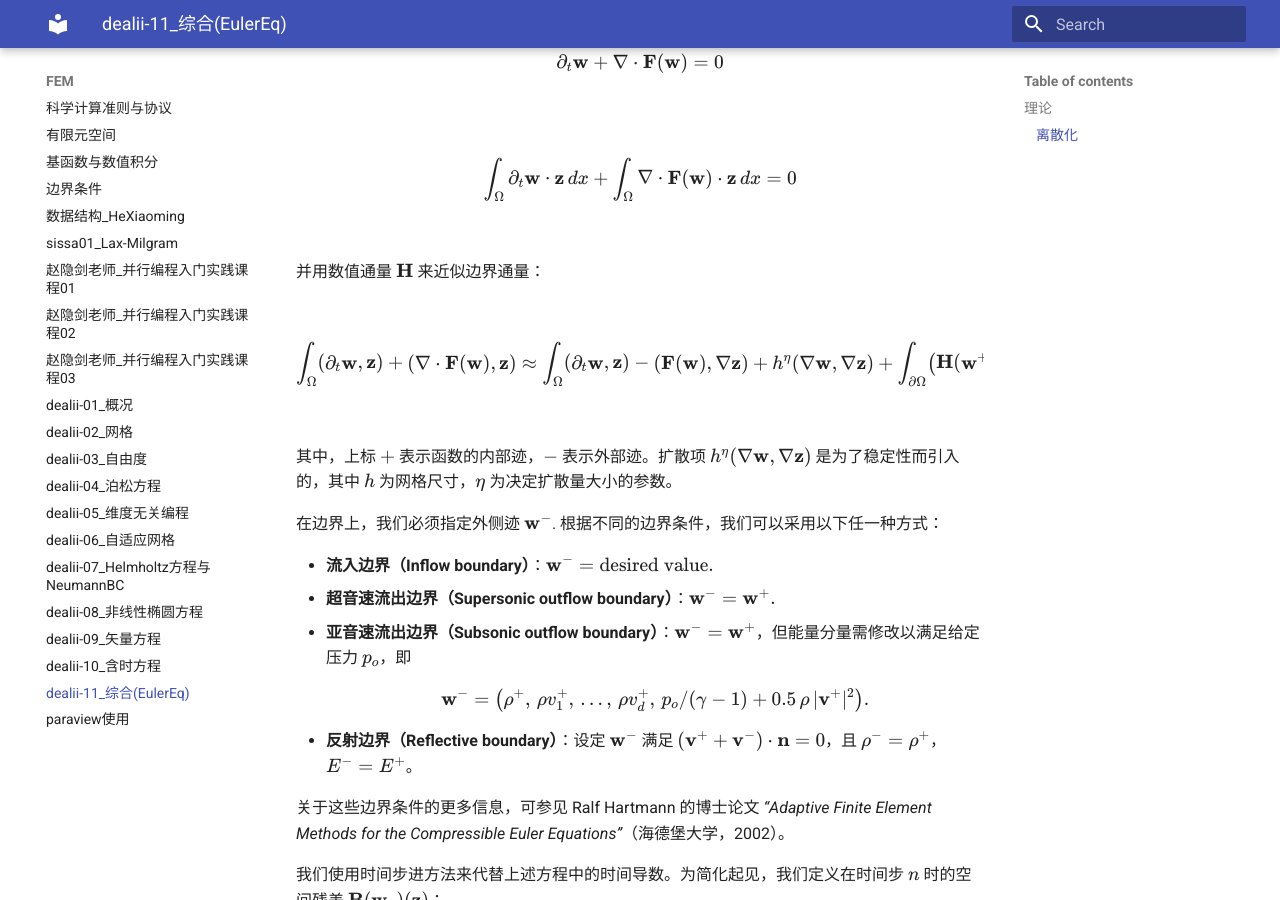
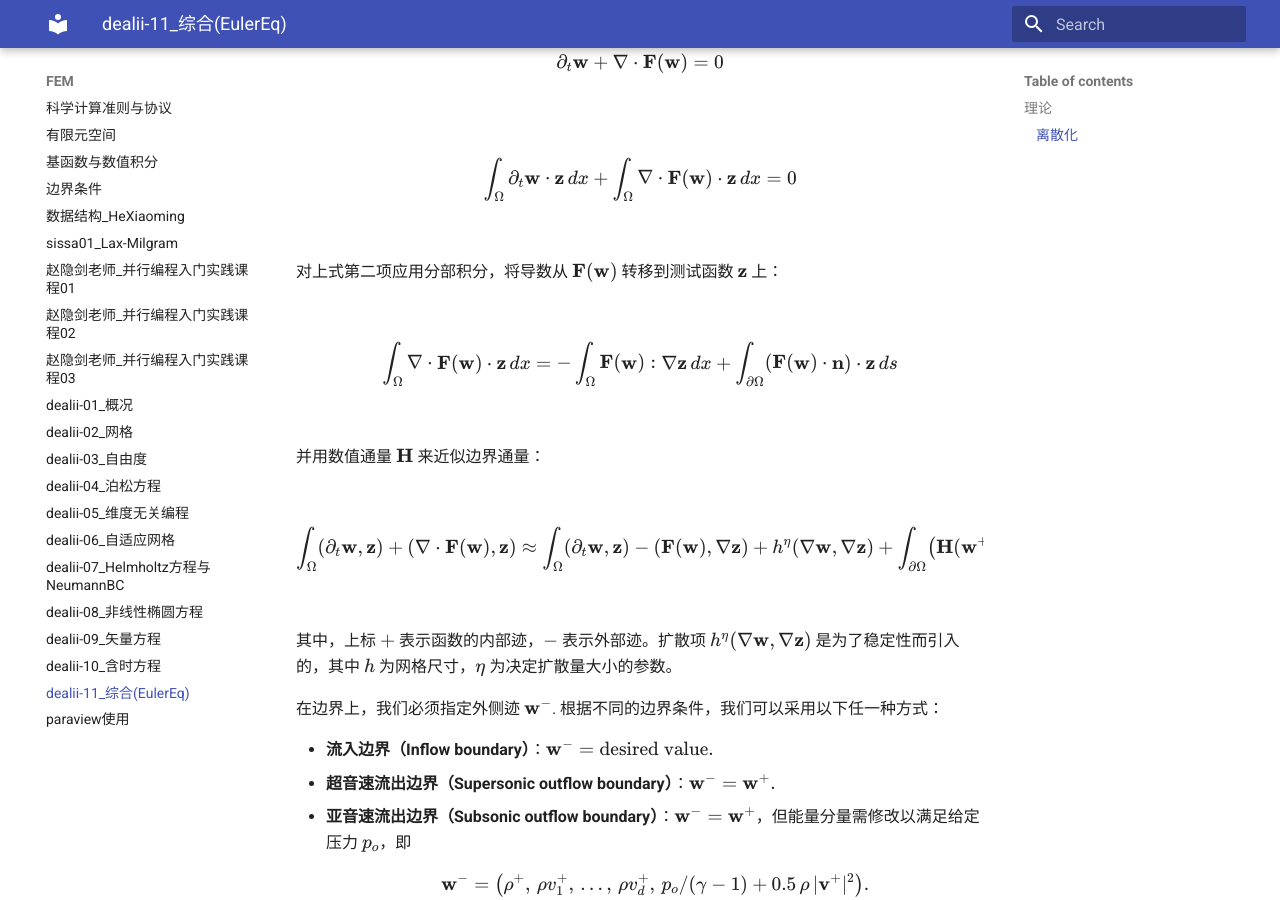
Before and after one commit to ymma98/technotes, an MkDocs documentation site: the page built from docs/FEM/dealii-11_综合(EulerEq).md, in a window 1280 px wide and 900 px high, scrolled down 1656 px. Built offline with MkDocs 1.6.1 and Material for MkDocs 9.7.7, drawn with Linux system fonts in a browser that asks for light colours; part of the change alters nothing that is shown.

Commit message:
docs/FEM/dealii-11_综合(EulerEq).md updated from https://stackedit.cn/

```diff
--- a/docs/FEM/dealii-11_综合(EulerEq).md
+++ b/docs/FEM/dealii-11_综合(EulerEq).md
@@ -75,6 +75,11 @@ $$
 \int_{\Omega} \partial_t \mathbf{w} \cdot \mathbf{z} \, dx + \int_{\Omega} \nabla \cdot \mathbf{F}(\mathbf{w}) \cdot \mathbf{z} \, dx = 0
 $$
 
+对上式第二项应用分部积分，将导数从 $\mathbf{F}(\mathbf{w})$ 转移到测试函数 $\mathbf{z}$ 上：
+
+$$
+\int_{\Omega} \nabla \cdot \mathbf{F}(\mathbf{w}) \cdot \mathbf{z} \, dx =- \int_{\Omega} \mathbf{F}(\mathbf{w}) : \nabla \mathbf{z} \, dx+ \int_{\partial \Omega} (\mathbf{F}(\mathbf{w}) \cdot \mathbf{n}) \cdot \mathbf{z} \, ds
+$$
 
 并用数值通量 $\mathbf{H}$ 来近似边界通量：
 
@@ -151,7 +156,7 @@ $$
 
 
 <!--stackedit_data:
-eyJoaXN0b3J5IjpbLTEyMDEwOTMyNTQsMTg2MTg5Mzg4NiwtMT
-M5OTQ2OTQyNCwtMTE5Nzc3NzE5MiwxNTg2MjE1NzAwLDQ1OTQ0
-OTE5NSwxMTAxMTkwODU3XX0=
+eyJoaXN0b3J5IjpbNDU2OTkwNzI1LDE4NjE4OTM4ODYsLTEzOT
+k0Njk0MjQsLTExOTc3NzcxOTIsMTU4NjIxNTcwMCw0NTk0NDkx
+OTUsMTEwMTE5MDg1N119
 -->
```
